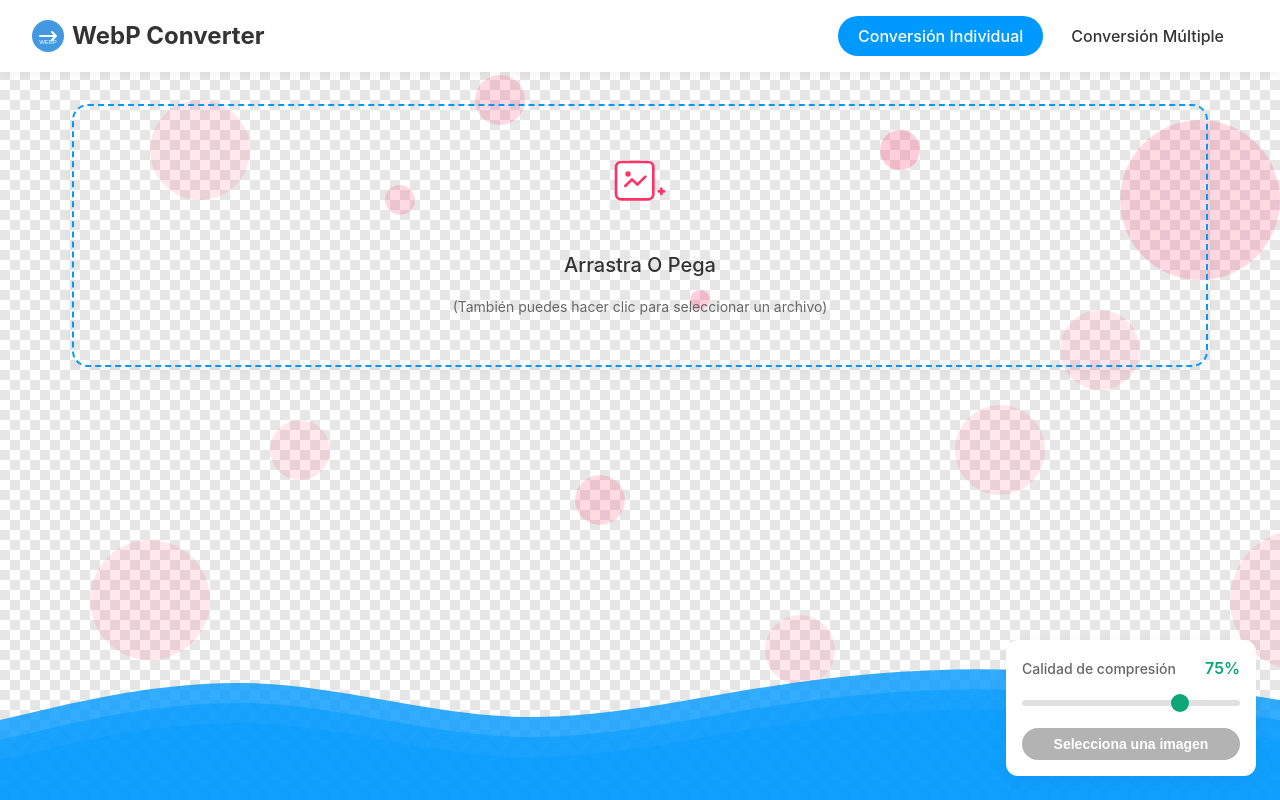
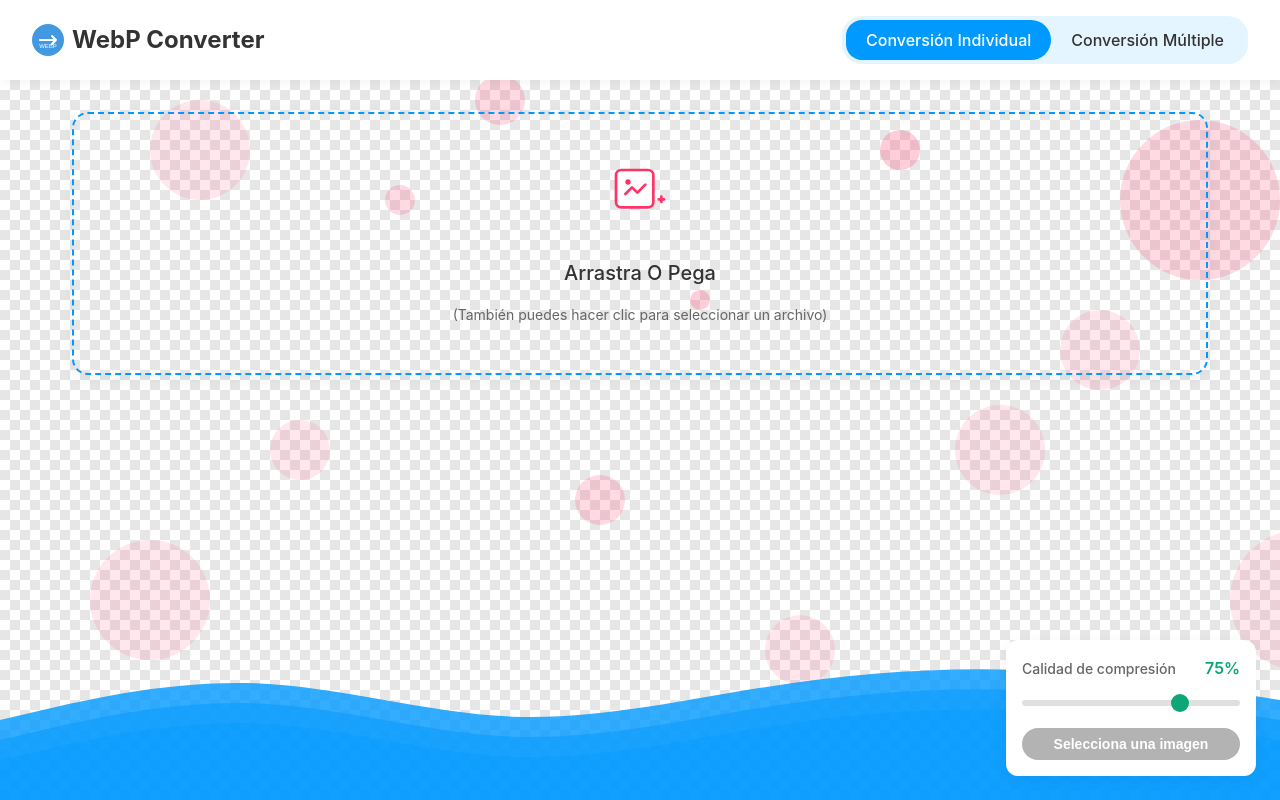
Before and after one commit to carlospp1/conversor-img-webp, a React (Vite) app: page / in a window 1280 px wide. Built offline with nearby package versions, Linux system fonts and the light colour scheme.

Commit message:
add animations

```diff
--- a/src/App.jsx
+++ b/src/App.jsx
@@ -1,13 +1,35 @@
 import { useState, useEffect, useRef } from 'react'
 import { SingleConversion } from './pages/SingleConversion'
 import { MultipleConversion } from './pages/MultipleConversion'
+import { QualityControl } from './components/QualityControl'
+import { motion, AnimatePresence } from 'framer-motion'
+import { ImageConverterProvider, useImageConverterContext } from './context/ImageConverterContext'
 import './index.css'
 
-function App() {
+function AppContent() {
   const [activeTab, setActiveTab] = useState('single');
   const appRef = useRef(null);
   const [dragActive, setDragActive] = useState(false);
   const [dragCounter, setDragCounter] = useState(0);
+
+  const {
+    quality,
+    setQuality,
+    compressionInfo,
+    isConverting,
+    file,
+    setFile,
+    files,
+    setFiles,
+    handleConvertIndividual,
+    handleConvertMultiple,
+    setCompressionInfo
+  } = useImageConverterContext();
+
+  // Limpiar compressionInfo al cambiar de pestaña
+  useEffect(() => {
+    setCompressionInfo(null);
+  }, [activeTab, setCompressionInfo]);
 
   // Event listener para pegar imágenes en cualquier parte
   useEffect(() => {
@@ -45,7 +67,6 @@ function App() {
     e.preventDefault();
     e.stopPropagation();
 
-    // Incrementar contador de eventos drag
     setDragCounter(prev => prev + 1);
 
     if (e.dataTransfer.types.includes('Files')) {
@@ -57,10 +78,8 @@ function App() {
     e.preventDefault();
     e.stopPropagation();
 
-    // Decrementar contador de eventos drag
     setDragCounter(prev => prev - 1);
 
-    // Solo desactivar si no hay más eventos drag activos
     if (dragCounter - 1 === 0) {
       setDragActive(false);
     }
@@ -82,14 +101,12 @@ function App() {
     setDragCounter(0);
 
     if (e.dataTransfer.files.length > 0) {
-      // Verificar que son imágenes
       const files = Array.from(e.dataTransfer.files).filter(file =>
         file.type.startsWith('image/')
       );
 
       if (files.length === 0) return;
 
-      // Crear un evento personalizado con los archivos
       const dropEvent = new CustomEvent('app-drop', {
         detail: {
           files,
@@ -97,7 +114,6 @@ function App() {
         }
       });
 
-      // Disparar el evento para que los componentes lo capturen
       document.dispatchEvent(dropEvent);
     }
   };
@@ -118,6 +134,12 @@ function App() {
     };
   }, []);
 
+  // Determinar qué función de conversión usar basado en la pestaña activa
+  const handleConvert = activeTab === 'single' ? handleConvertIndividual : handleConvertMultiple;
+
+  // Determinar si hay archivos para convertir
+  const hasFiles = activeTab === 'single' ? !!file : files.length;
+
   return (
     <div
       ref={appRef}
@@ -127,14 +149,34 @@ function App() {
       onDragLeave={handleDragLeave}
       onDrop={handleDrop}
     >
-      {/* Indicador de arrastre global */}
-      {dragActive && <div className="global-drop-indicator">Suelta para añadir imágenes</div>}
+      <AnimatePresence>
+        {dragActive && (
+          <motion.div
+            className="global-drop-indicator"
+            initial={{ opacity: 0 }}
+            animate={{ opacity: 1 }}
+            exit={{ opacity: 0 }}
+            transition={{ duration: 0.2 }}
+          >
+            Suelta para añadir imágenes
+          </motion.div>
+        )}
+      </AnimatePresence>
 
-      {/* Elementos de fondo */}
       <div className="background">
         <div className="bubbles"></div>
         <div className="wave"></div>
       </div>
+
+      <QualityControl
+        quality={quality}
+        onChange={setQuality}
+        compressionInfo={compressionInfo}
+        onConvert={handleConvert}
+        isConverting={isConverting}
+        hasFiles={hasFiles}
+        mode={activeTab}
+      />
 
       <header className="header">
         <div className="header-content">
@@ -144,6 +186,20 @@ function App() {
           </div>
 
           <nav className="main-nav">
+            <div className="nav-container">
+              <motion.div
+                className="active-indicator"
+                layoutId="activeIndicator"
+                initial={false}
+                animate={{
+                  x: activeTab === 'single' ? '0%' : '100%',
+                }}
+                transition={{
+                  type: "spring",
+                  stiffness: 500,
+                  damping: 30
+                }}
+              />
               <div
                 className={`nav-item ${activeTab === 'single' ? 'active' : ''}`}
                 onClick={() => setActiveTab('single')}
@@ -156,15 +212,50 @@ function App() {
               >
                 Conversión Múltiple
               </div>
+            </div>
           </nav>
         </div>
       </header>
 
       <main className="main-content">
-        {activeTab === 'single' ? <SingleConversion /> : <MultipleConversion />}
+        <div className="content-container">
+          <AnimatePresence mode="wait">
+            {activeTab === 'single' ? (
+              <motion.div
+                key="single"
+                className="tab-content"
+                initial={{ opacity: 0, y: -20 }}
+                animate={{ opacity: 1, y: 0 }}
+                exit={{ opacity: 0, y: 20 }}
+                transition={{ duration: 0.3 }}
+              >
+                <SingleConversion />
+              </motion.div>
+            ) : (
+              <motion.div
+                key="multiple"
+                className="tab-content"
+                initial={{ opacity: 0, y: -20 }}
+                animate={{ opacity: 1, y: 0 }}
+                exit={{ opacity: 0, y: 20 }}
+                transition={{ duration: 0.3 }}
+              >
+                <MultipleConversion />
+              </motion.div>
+            )}
+          </AnimatePresence>
+        </div>
       </main>
     </div>
-  )
+  );
 }
 
-export default App
+function App() {
+  return (
+    <ImageConverterProvider>
+      <AppContent />
+    </ImageConverterProvider>
+  );
+}
+
+export default App;
--- /dev/null
+++ b/src/context/ImageConverterContext.jsx
@@ -0,0 +1,129 @@
+import { createContext, useContext, useState, useEffect, useCallback } from 'react';
+import { useImageConverter } from '../hooks/useImageConverter.js';
+
+const ImageConverterContext = createContext();
+
+export const ImageConverterProvider = ({ children }) => {
+  const {
+    quality,
+    setQuality,
+    convertToWebP,
+    downloadFile,
+    compressionInfo,
+    convertMultiple,
+    setCompressionInfo,
+    setCurrentImageFile,
+    previewUrls,
+    setPreviewUrls
+  } = useImageConverter();
+
+  const [file, setFile] = useState(null);
+  const [files, setFiles] = useState([]);
+  const [isConverting, setIsConverting] = useState(false);
+
+  // Manejar generación de previews como función estable
+  const generatePreview = useCallback(async (fileToConvert) => {
+    if (!fileToConvert) return;
+
+    try {
+      setCurrentImageFile(fileToConvert);
+      const blob = await convertToWebP(fileToConvert);
+
+      // Almacenar URLs en variables locales primero
+      const originalUrl = URL.createObjectURL(fileToConvert);
+      const webpUrl = URL.createObjectURL(blob);
+
+      // Luego actualizar el estado con ambas URLs a la vez
+      setPreviewUrls({
+        original: originalUrl,
+        webp: webpUrl
+      });
+    } catch (error) {
+      console.error('Error al generar la vista previa:', error);
+    }
+  }, [convertToWebP, setCurrentImageFile, setPreviewUrls]);
+
+  // Manejar limpieza como función estable
+  const cleanupResources = useCallback(() => {
+    if (previewUrls?.original) URL.revokeObjectURL(previewUrls.original);
+    if (previewUrls?.webp) URL.revokeObjectURL(previewUrls.webp);
+    setPreviewUrls({ original: null, webp: null });
+    setCompressionInfo(null);
+  }, [previewUrls, setPreviewUrls, setCompressionInfo]);
+
+  // Efecto para generar preview cuando cambia file
+  useEffect(() => {
+    if (file) {
+      generatePreview(file);
+    } else {
+      cleanupResources();
+    }
+
+    // Limpieza al desmontar
+    return () => {
+      if (!file && previewUrls?.original) {
+        cleanupResources();
+      }
+    };
+  }, [file]);
+
+  const handleConvertIndividual = async () => {
+    if (!file || isConverting) return;
+
+    try {
+      setIsConverting(true);
+      const fileName = file.name.split('.').slice(0, -1).join('.') + '.webp';
+      const blob = await convertToWebP(file);
+      downloadFile(blob, fileName);
+      setTimeout(() => setIsConverting(false), 500);
+    } catch (error) {
+      console.error('Error en conversión individual:', error);
+      setIsConverting(false);
+    }
+  };
+
+  const handleConvertMultiple = async () => {
+    if (!files.length || isConverting) return;
+
+    try {
+      setIsConverting(true);
+      const updateProgress = () => {}; // Función vacía, el progreso se maneja en el componente MultipleConversion
+      const { blob } = await convertMultiple(files, updateProgress);
+      downloadFile(blob, 'imagenes-convertidas.zip');
+      setIsConverting(false);
+    } catch (error) {
+      console.error('Error en conversión múltiple:', error);
+      setIsConverting(false);
+    }
+  };
+
+  const value = {
+    quality,
+    setQuality,
+    compressionInfo,
+    isConverting,
+    file,
+    setFile,
+    files,
+    setFiles,
+    previewUrls,
+    setPreviewUrls,
+    handleConvertIndividual,
+    handleConvertMultiple,
+    setCompressionInfo
+  };
+
+  return (
+    <ImageConverterContext.Provider value={value}>
+      {children}
+    </ImageConverterContext.Provider>
+  );
+};
+
+export const useImageConverterContext = () => {
+  const context = useContext(ImageConverterContext);
+  if (!context) {
+    throw new Error('useImageConverterContext debe ser usado dentro de un ImageConverterProvider');
+  }
+  return context;
+};
--- a/src/index.css
+++ b/src/index.css
@@ -147,18 +147,52 @@ body {
   justify-content: center;
 }
 
+.nav-container {
+  display: flex;
+  background-color: rgba(0, 153, 255, 0.1);
+  border-radius: 20px;
+  padding: 4px;
+  position: relative;
+  z-index: 1;
+}
+
 .nav-item {
   padding: 0.5rem 1.25rem;
-  margin: 0 0.25rem;
+    margin: 0 ;
   cursor: pointer;
   font-weight: 500;
   border-radius: 20px;
   transition: var(--transition);
   color: var(--text-color);
+  position: relative;
+  z-index: 2;
+  text-align: center;
 }
 
 .nav-item:hover {
-  background-color: rgba(0, 153, 255, 0.1);
+  color: var(--white);
+}
+
+.active-indicator {
+  position: absolute;
+  top: 4px;
+  left: 4px;
+  bottom: 4px;
+  width: calc(50% - 8px);
+  background-color: var(--primary-color);
+  border-radius: 16px;
+  z-index: 1;
+}
+
+/* Content container para evitar movimiento */
+.content-container {
+  position: relative;
+  min-height: 80vh;
+}
+
+.tab-content {
+  position: absolute;
+  width: 100%;
 }
 
 .nav-item.active {
--- a/src/pages/SingleConversion.jsx
+++ b/src/pages/SingleConversion.jsx
@@ -1,9 +1,9 @@
 import { useState, useEffect } from 'react';
+import { motion, AnimatePresence } from 'framer-motion';
 import { DropZone } from '../components/DropZone';
-import { QualityControl } from '../components/QualityControl';
 import { ImagePreview } from '../components/ImagePreview';
 import { ComparisonView } from '../components/ComparisonView';
-import { useImageConverter } from '../hooks/useImageConverter.js';
+import { useImageConverterContext } from '../context/ImageConverterContext';
 
 // Función helper para formatear tamaños de archivo
 const formatFileSize = (bytes) => {
@@ -13,31 +13,13 @@ const formatFileSize = (bytes) => {
 };
 
 export const SingleConversion = () => {
-  const [file, setFile] = useState(null);
-  const [isConverting, setIsConverting] = useState(false);
-  const [progressStatus, setProgressStatus] = useState({
-    message: ''
-  });
-
   const {
-    quality,
-    setQuality,
-    convertToWebP,
-    downloadFile,
-    compressionInfo,
-    setCompressionInfo,
-    setCurrentImageFile,
-    previewBlob,
+    file,
+    setFile,
     previewUrls,
-    setPreviewUrls
-  } = useImageConverter();
-
-  // Cuando se carga una nueva imagen, actualizar el archivo actual en el hook
-  useEffect(() => {
-    if (file) {
-      setCurrentImageFile(file);
-    }
-  }, [file, setCurrentImageFile]);
+    setPreviewUrls,
+    setCompressionInfo
+  } = useImageConverterContext();
 
   // Escuchar el evento de pegado global
   useEffect(() => {
@@ -73,31 +55,6 @@ export const SingleConversion = () => {
     setFile(files[0]);
   };
 
-  const handleConvert = async () => {
-    if (!file || isConverting) return;
-
-    try {
-      setIsConverting(true);
-
-      // Usar el blob previamente generado o generar uno nuevo
-      const fileName = file.name.split('.').slice(0, -1).join('.') + '.webp';
-      const blob = previewBlob || await convertToWebP(file);
-      const success = downloadFile(blob, fileName);
-
-      // Simplemente resetear el estado después de la descarga
-      setTimeout(() => {
-        setIsConverting(false);
-      }, 500);
-
-    } catch (error) {
-      console.error('Error durante la descarga:', error);
-
-      setTimeout(() => {
-        setIsConverting(false);
-      }, 500);
-    }
-  };
-
   // Función para borrar la imagen y volver al dropzone
   const handleResetImage = () => {
     // Limpiar manualmente las URLs para que no se muestre el comparador
@@ -112,63 +69,79 @@ export const SingleConversion = () => {
 
     // Restablecer los estados relacionados con la imagen
     setFile(null);
-    setCurrentImageFile(null);
-    setProgressStatus({ message: '' });
     setCompressionInfo(null);
   };
 
-  // Limpiar el archivo e información cuando se cierra el componente
-  useEffect(() => {
-    return () => {
-      setFile(null);
-      setCurrentImageFile(null);
-    };
-  }, []);
-
   return (
-    <>
-      <QualityControl
-        quality={quality}
-        onChange={setQuality}
-        compressionInfo={compressionInfo}
-        onConvert={handleConvert}
-        isConverting={isConverting}
-        hasFiles={!!file}
-      />
-
-      <div className="container">
+    <motion.div
+      className="container"
+      initial={{ opacity: 0 }}
+      animate={{ opacity: 1 }}
+      transition={{ duration: 0.5, delay: 0.2 }}
+    >
+      <AnimatePresence mode="wait">
         {!file ? (
+          <motion.div
+            key="dropzone"
+            initial={{ opacity: 0, scale: 0.95 }}
+            animate={{ opacity: 1, scale: 1 }}
+            exit={{ opacity: 0, scale: 0.9 }}
+            transition={{ duration: 0.3 }}
+          >
             <DropZone onFilesDrop={handleFilesDrop} />
+          </motion.div>
         ) : (
-          <>
+          <motion.div
+            key="preview"
+            initial={{ opacity: 0, y: 20 }}
+            animate={{ opacity: 1, y: 0 }}
+            exit={{ opacity: 0, y: -20 }}
+            transition={{ duration: 0.4 }}
+          >
             <div className="image-preview">
               <div className="image-preview-title">
                 Vista previa
-                <button
+                <motion.button
                   className="clear-button"
                   onClick={handleResetImage}
                   title="Borrar y subir una nueva imagen"
+                  whileHover={{ scale: 1.05 }}
+                  whileTap={{ scale: 0.95 }}
                 >
                   Borrar imagen
-                </button>
+                </motion.button>
               </div>
 
+              <AnimatePresence mode="wait">
                 {previewUrls?.original && previewUrls?.webp ? (
-                <div className="comparison-container">
+                  <motion.div
+                    className="comparison-container"
+                    initial={{ opacity: 0 }}
+                    animate={{ opacity: 1 }}
+                    exit={{ opacity: 0 }}
+                    transition={{ duration: 0.4 }}
+                  >
                     <ComparisonView
                       originalImage={previewUrls.original}
                       convertedImage={previewUrls.webp}
                     />
+                  </motion.div>
+                ) : (
+                  <motion.div
+                    className="single-image-container"
+                    initial={{ opacity: 0 }}
+                    animate={{ opacity: 1 }}
+                    exit={{ opacity: 0 }}
+                    transition={{ duration: 0.4 }}
+                  >
+                    <ImagePreview files={[file]} onRemove={() => setFile(null)} />
+                  </motion.div>
+                )}
+              </AnimatePresence>
             </div>
-              ) : (
-                <div className="single-image-container">
-                  <ImagePreview files={[file]} onRemove={() => setFile(null)} />
-                </div>
+          </motion.div>
         )}
-            </div>
-          </>
-        )}
-      </div>
-    </>
+      </AnimatePresence>
+    </motion.div>
   );
 };
```
Also changed, not shown: src/components/QualityControl.jsx (+12 -2 lines). Lines whose indentation alone changed are shown as unchanged.
